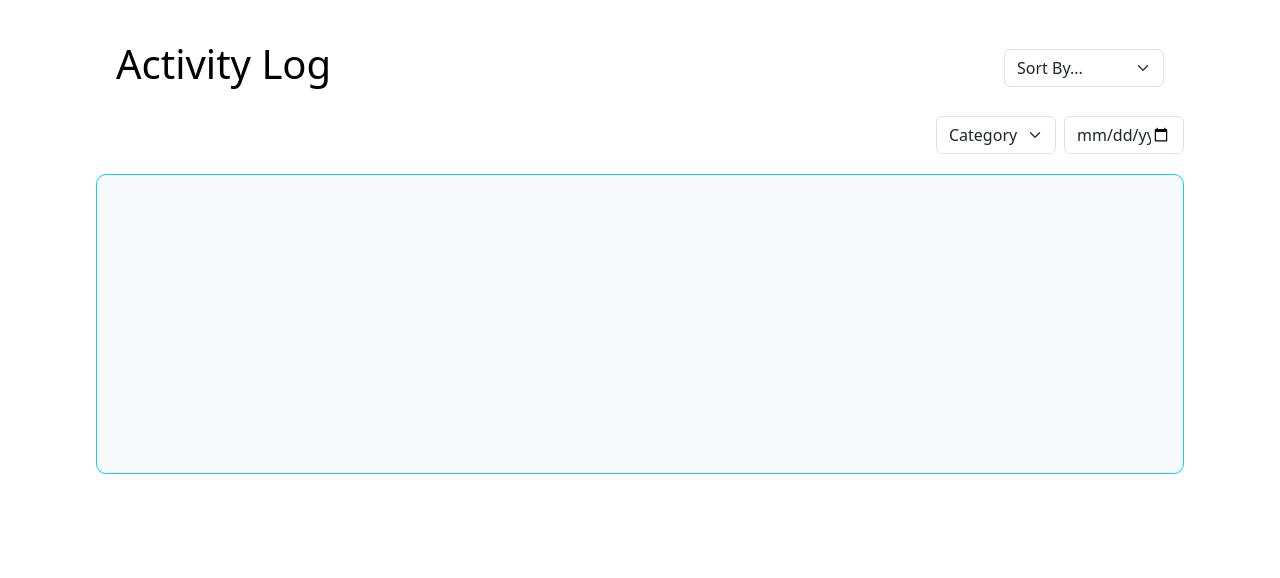
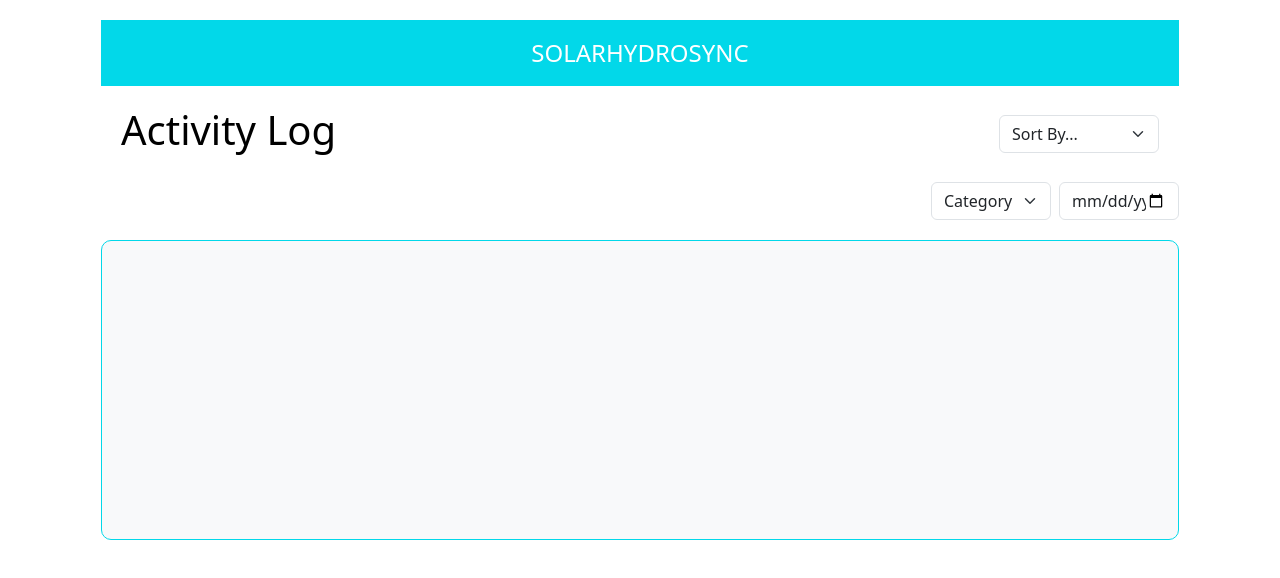
Before and after one commit to Jeem11/SolarydroSync, a website: page WebApp_Admin/I_ActivityLog.html in a window 1280 px wide. Drawn offline with nearby package versions, Linux system fonts and the light colour scheme.

Commit message:
[H_Addresident]

```diff
--- a/WebApp_Admin/I_ActivityLog.html
+++ b/WebApp_Admin/I_ActivityLog.html
@@ -38,6 +38,8 @@
 
         /* Page border styling */
         .page-border {
+            border-left: 5px solid #FFFFFF; /* Left border color */
+            border-right: 5px solid #FFFFFF; /* Right border color */
             padding: 0 1in; /* 1 inch padding on left and right sides */
             margin: 20px 0; /* Optional margin for aesthetics on top and bottom */
         }
@@ -47,6 +49,11 @@
 
     <!-- Page Container with 1-inch side padding -->
     <div class="page-border">
+        <!-- SOLARHYDROSYNC Main Header -->
+        <div class="main-header">
+            SOLARHYDROSYNC
+        </div>
+
         <!-- Main content area -->
         <div class="content">
             <!-- Header -->
@@ -72,6 +79,7 @@
                     </select>
                     <input type="date" class="form-control" style="width: 120px;"> <!-- Smaller size -->
                 </div>
+
             </div>
 
             <!-- Form Section with Border -->
```
